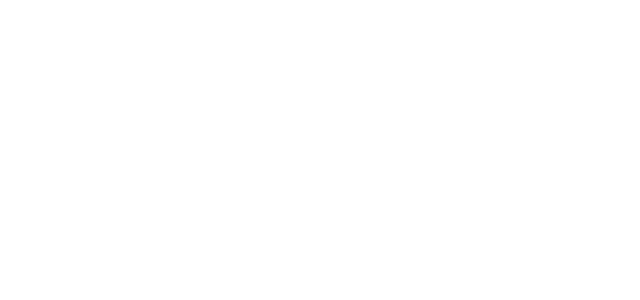
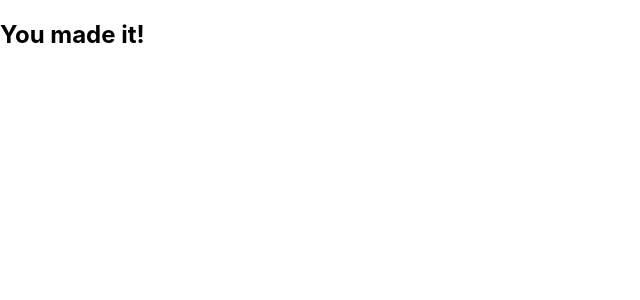
Before and after one commit to arafhossain/color-picker, a React (Create React App) app: page /palette/1/1 in a window 1280 px wide. Shown: the top 300 px of the page, without its empty margins (0-640 px from the left). Built offline with nearby package versions, Linux system fonts and the light colour scheme.

Commit message:
Added link to 'More' on colorBox

```diff
--- a/src/App.js
+++ b/src/App.js
@@ -29,6 +29,7 @@
             />
           )}
         />
+        <Route exact path="/palette/:paletteId/:colorId" render={() => <h2>You made it!</h2>}/>
       </Switch>
       // <div className="App">
       //   <Palette palette={generatePalette(seedColors[4])} />
--- a/src/ColorBox.js
+++ b/src/ColorBox.js
@@ -1,6 +1,7 @@
 import React, { Component } from "react";
 import CopyToClipBoard from 'react-copy-to-clipboard';
 import "./ColorBox.css";
+import {Link} from 'react-router-dom'
 
 class ColorBox extends Component {
   constructor(props){
@@ -29,7 +30,9 @@
           </div>
           <button className="copy-button">Copy</button>
         </div>
+        <Link to="/" onClick={event => event.stopPropagation()}>
         <span className="see-more">More</span>
+        </Link>
       </div>
       </CopyToClipBoard>
     );
```
